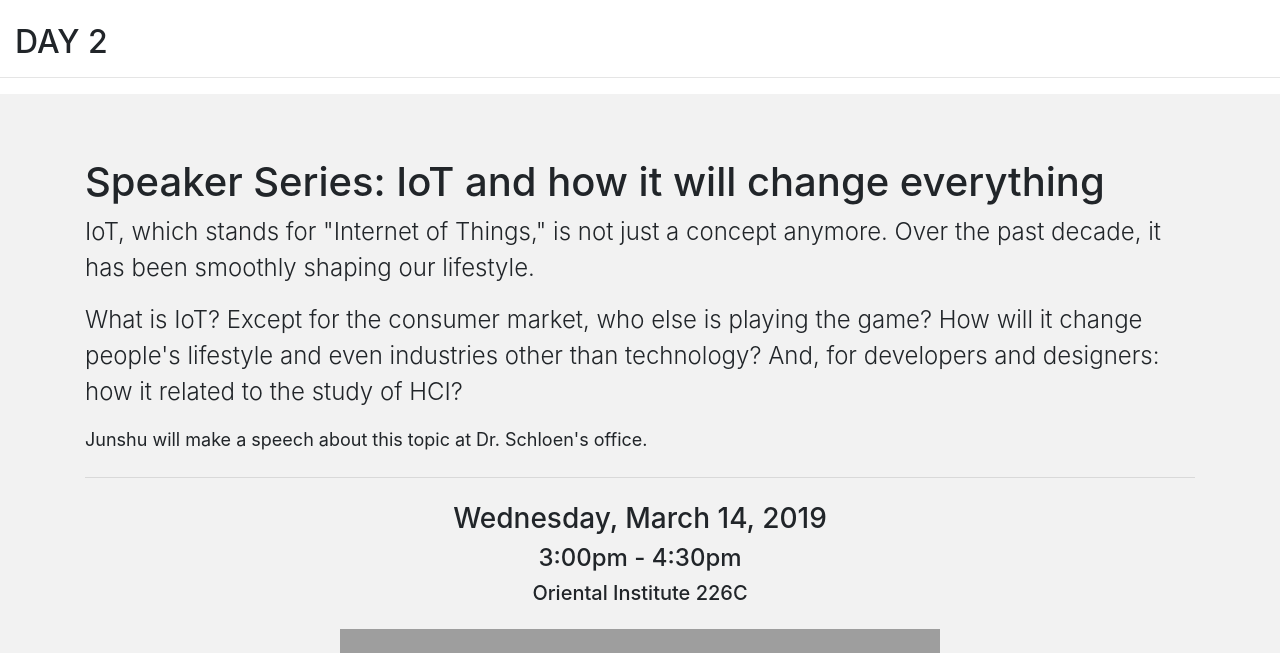
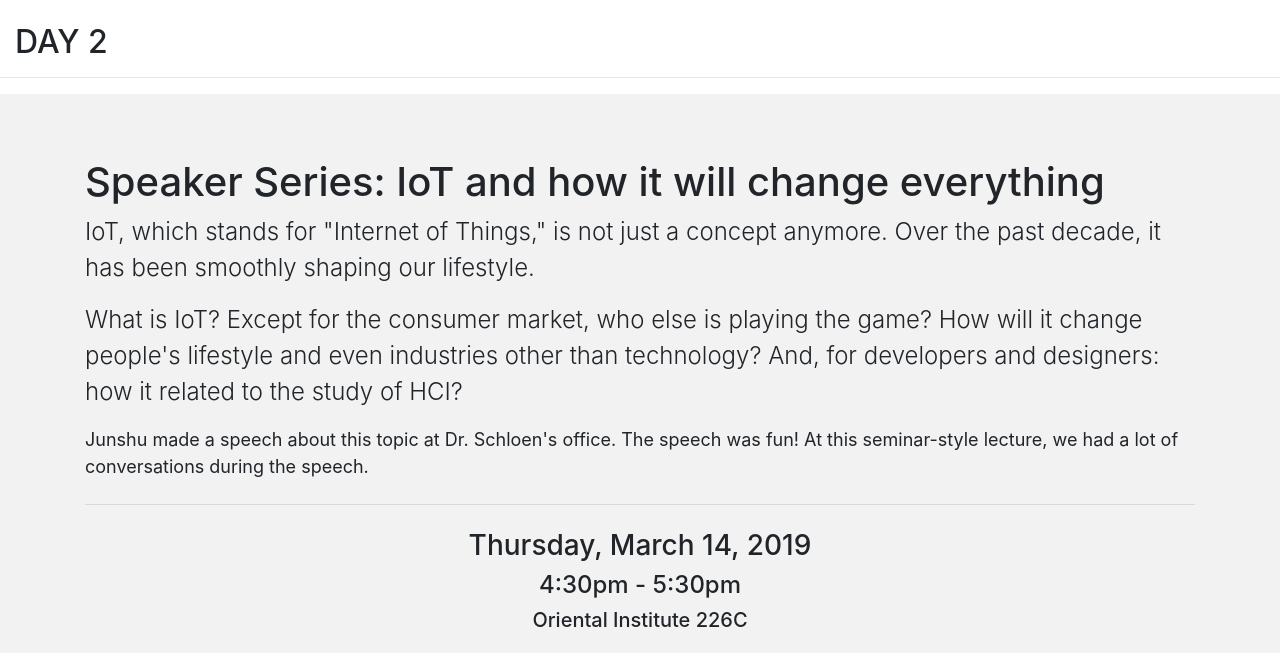
Before and after one commit to JunshuTedLiu/FinalCon-2019, a plain HTML site: page march14.html in a window 1280 px wide. Shown: the part 72-725 px from the top of the page. Drawn offline with Linux system fonts and the light colour scheme; grey boxes are pictures that could not be loaded.

Commit message:
Update 031419

```diff
--- a/march14.html
+++ b/march14.html
@@ -61,11 +61,11 @@
             </p>
             <p class="lead" style="font-size: 1.5em;">
                 What is IoT? Except for the consumer market, who else is playing the game? How will it change people's lifestyle and even industries other than technology? And, for developers and designers: how it related to the study of HCI?</p>
-            <p>Junshu will make a speech about this topic at Dr. Schloen's office.</p>
+            <p>Junshu made a speech about this topic at Dr. Schloen's office. The speech was fun! At this seminar-style lecture, we had a lot of conversations during the speech.</p>
             <hr class="my-4">
             <div class="text-center">
-                <h3>Wednesday, March 14, 2019 </h3>
-                <h4>3:00pm - 4:30pm</h4>
+                <h3>Thursday, March 14, 2019 </h3>
+                <h4>4:30pm - 5:30pm</h4>
                 <h5>Oriental Institute 226C</h5>
                 <iframe class="my-3" src="https://www.google.com/maps/embed?pb=!1m18!1m12!1m3!1d2974.7393945234166!2d-87.60074633472898!3d41.79082972885025!2m3!1f0!2f0!3f0!3m2!1i1024!2i768!4f13.1!3m3!1m2!1s0x880e29166b071bff%3A0x19f23b5d28eca0d5!2sThe+Oriental+Institute%2C+1155+E+58th+St%2C+Chicago%2C+IL+60637!5e0!3m2!1sen!2sus!4v1552264539275" width="600" height="450" frameborder="0" style="border:0" allowfullscreen></iframe>
                 <br>
```
Also changed, not shown: march11.html (+1 -1 lines).
